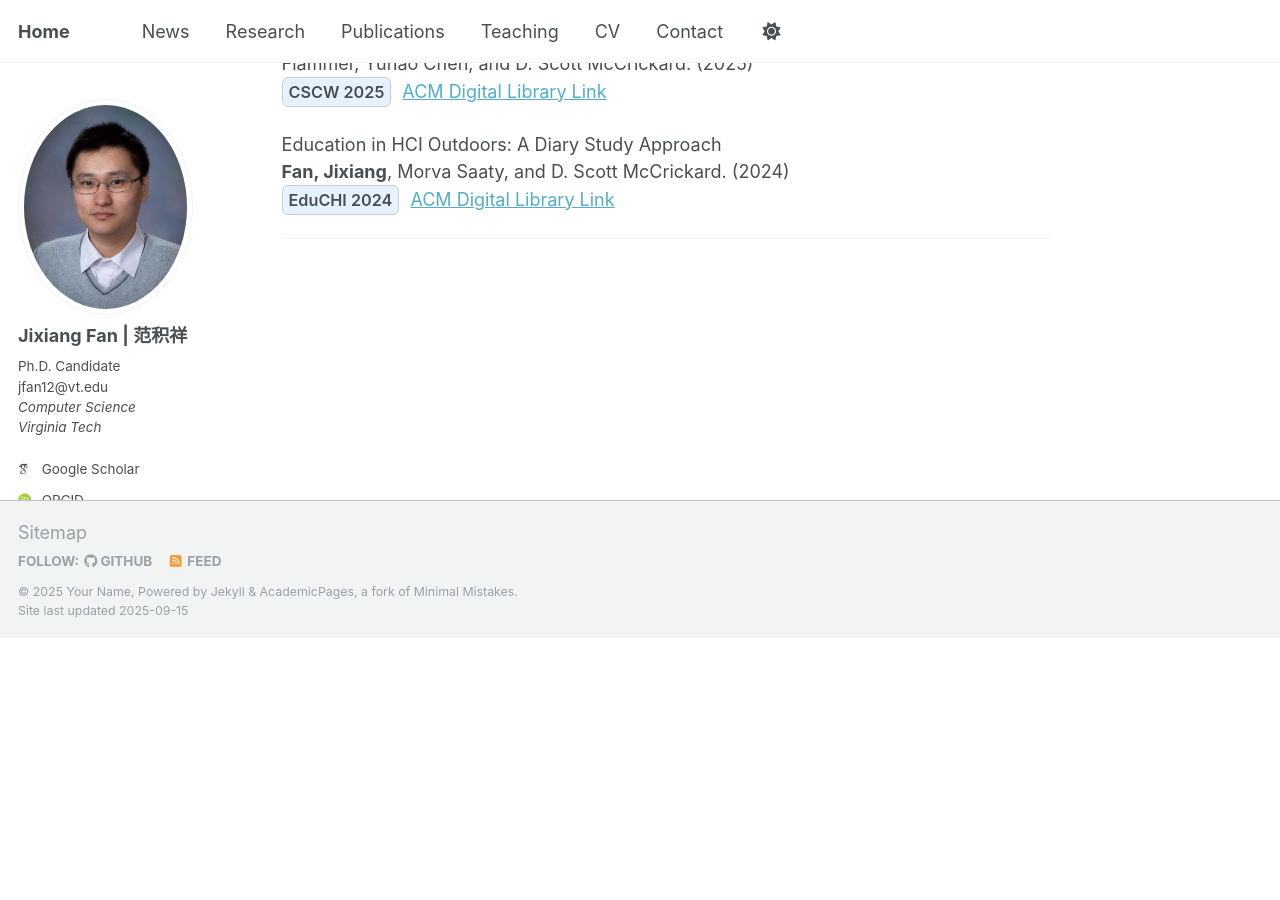
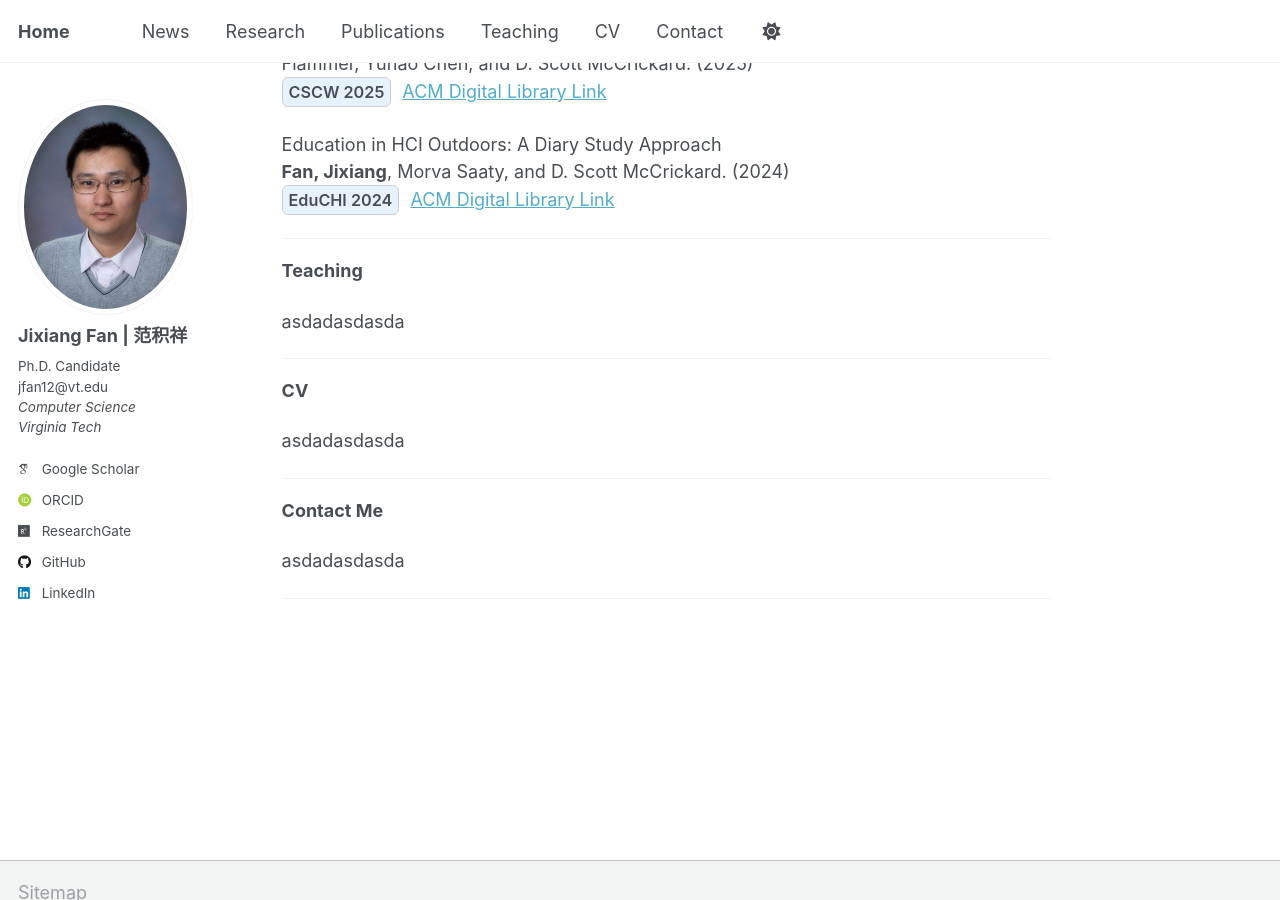
Before and after one commit to JixiangFan/web, a Jekyll site: the page built from _pages/about.md, in a window 1280 px wide and 900 px high, scrolled down 2362 px. Built offline with Jekyll 4.4.1, drawn with Linux system fonts in a browser that asks for light colours; some web fonts are replaced; before the commit the page ends 3000 px from its top, so only the background shows below that.

Commit message:
Update about.md

```diff
--- a/_pages/about.md
+++ b/_pages/about.md
@@ -49,25 +49,7 @@ I am expected to graduate in **2026** and am actively seeking **postdoctoral or
 **Research**
 
 
-
-
-
-
-
-
-
 asdadasdasda
-
-
-
-
-
-
-
-
-
-
-
 
 
 
@@ -144,3 +126,29 @@ Education in HCI Outdoors: A Diary Study Approach
 <a href="https://dl.acm.org/doi/10.1145/3658619.3658621">ACM Digital Library Link</a>
 
 ---
+<span id="teaching" style="position:relative; top:-84px;"></span>
+**Teaching**
+
+
+asdadasdasda
+
+
+
+---
+<span id="cv" style="position:relative; top:-84px;"></span>
+**CV**
+
+
+asdadasdasda
+
+
+
+---
+<span id="contact" style="position:relative; top:-84px;"></span>
+**Contact Me**
+
+
+asdadasdasda
+
+
+---
```
